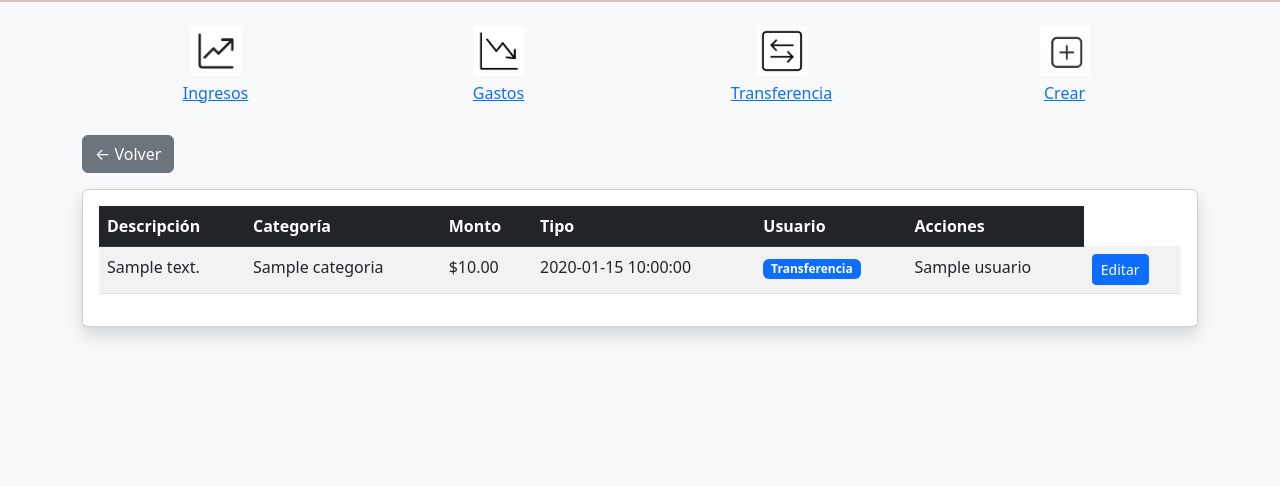
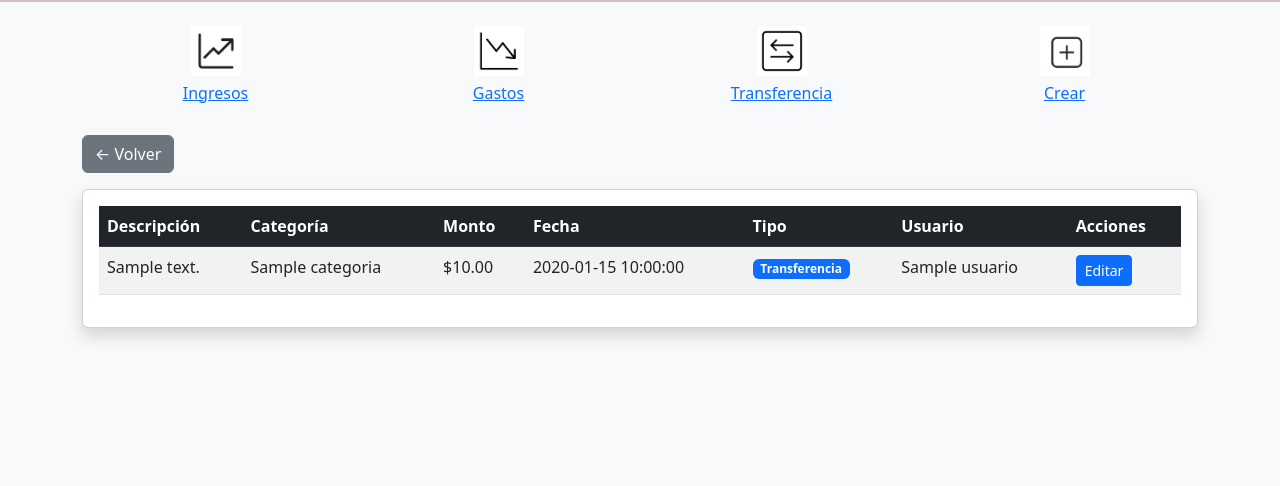
Before and after one commit to dneculmanr/MoneyHome, a Flask app: template templates/mov.html in a window 1280 px wide. Shown: the part 110-596 px from the top of the page. Run offline with Flask 3, Linux system fonts and the light colour scheme; the template is opened without the code that fills it: most values are stand-ins (such as "Sample title", 1, 10 or a date in 2020).

Commit message:
Agregar columna de fecha en la tabla de movimientos

```diff
--- a/templates/mov.html
+++ b/templates/mov.html
@@ -80,6 +80,7 @@
                         <th>Descripción</th>
                         <th>Categoría</th>
                         <th>Monto</th>
+                        <th>Fecha</th>
                         <th>Tipo</th>
                         <th>Usuario</th>
                         <th>Acciones</th>
```
